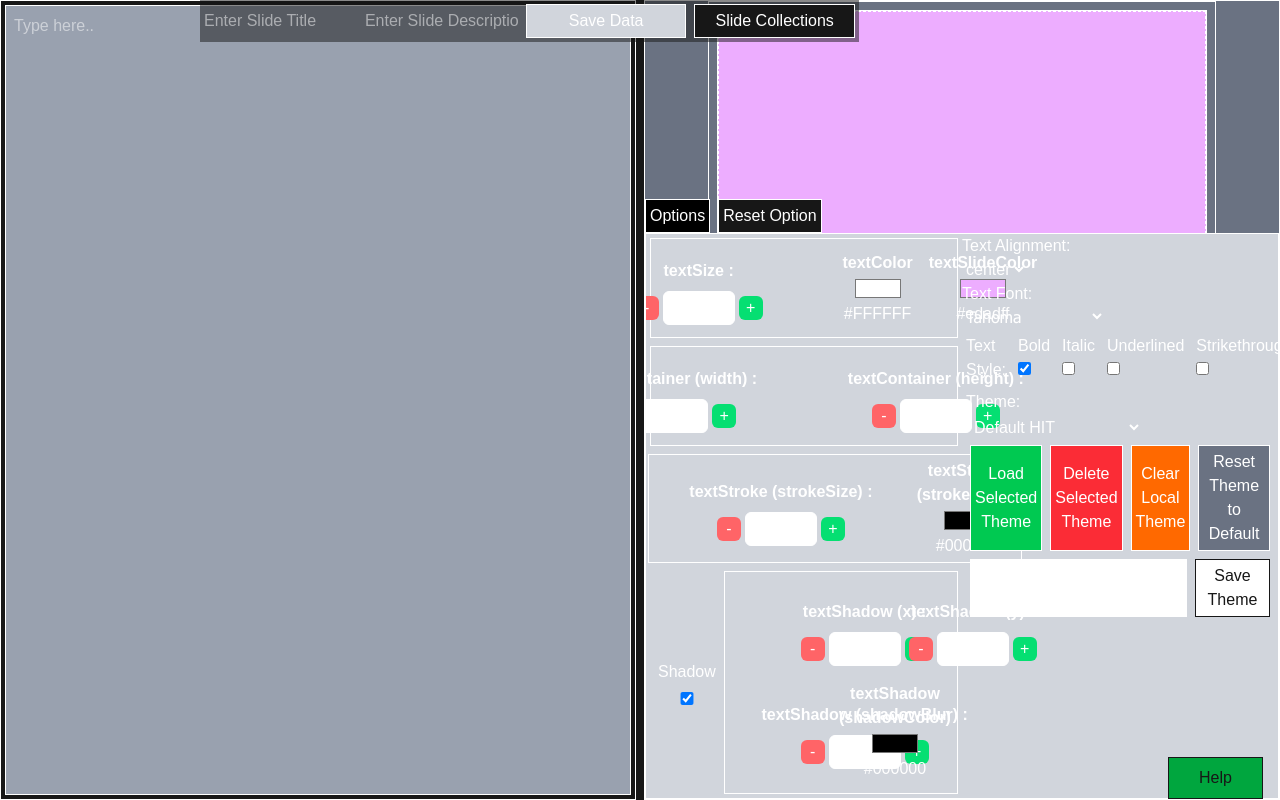
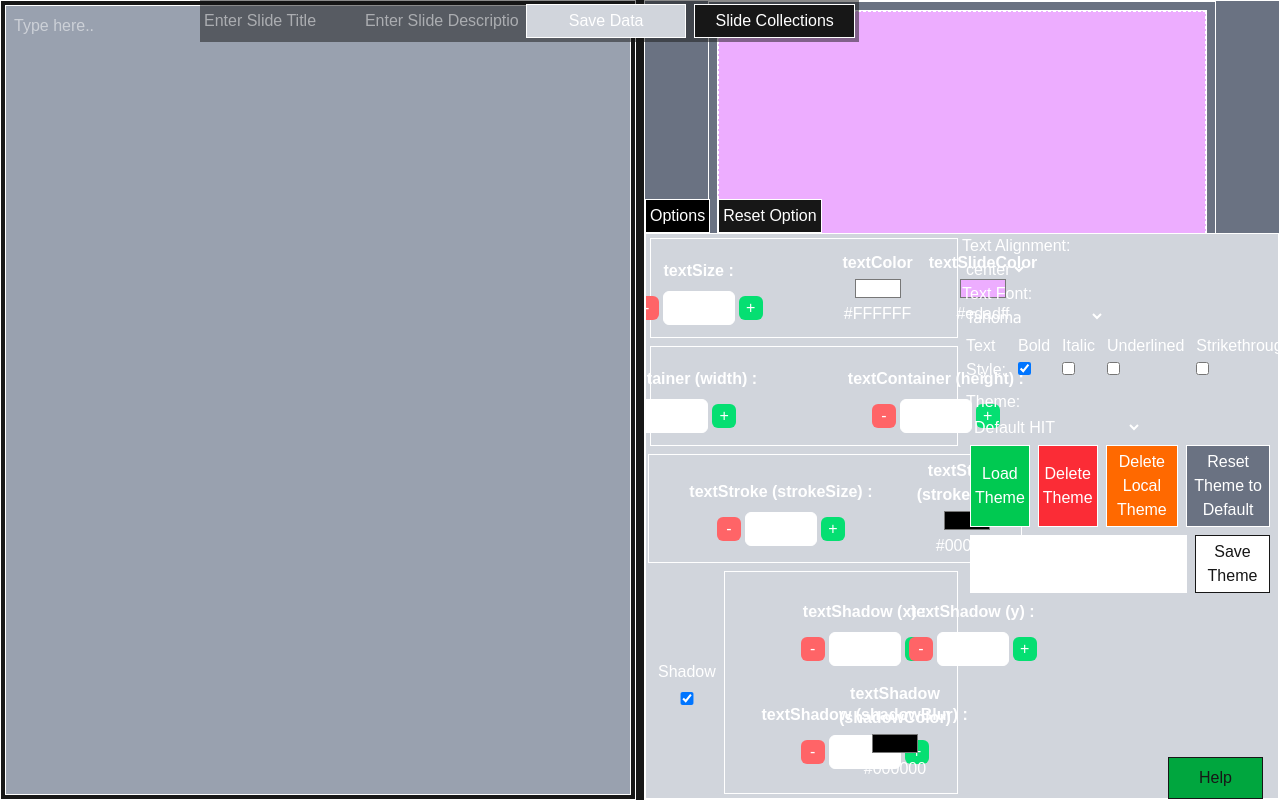
Before and after one commit to akael888/propre-sim, a Next.js app: page /editor in a window 1280 px wide. Both pictures are taken after a click on the button "Options". Built offline with nearby package versions, Linux system fonts and the light colour scheme.

Commit message:
fix : Removed Unnecessary Wording

```diff
--- a/src/app/ui/editor/display/option/option-theme-menu.tsx
+++ b/src/app/ui/editor/display/option/option-theme-menu.tsx
@@ -80,19 +80,19 @@ export default function OptionThemeMenu({
               className="border-1 p-1 hover:bg-foreground bg-green-500"
               onClick={() => loadSelectedTheme(selectedTheme.textAttribute)}
             >
-              Load Selected Theme
+              Load Theme
             </button>
             <button
               className="border-1 p-1 hover:bg-foreground bg-red-500"
               onClick={() => deleteSelectedTheme(selectedTheme)}
             >
-              Delete Selected Theme
+              Delete Theme
             </button>
             <button
               className="border-1 p-1 hover:bg-foreground bg-orange-500"
               onClick={clearLocalTheme}
             >
-              Clear Local Theme
+              Delete Local Theme
             </button>
             <button
               className="border-1 p-1 hover:bg-foreground bg-gray-500"
```
